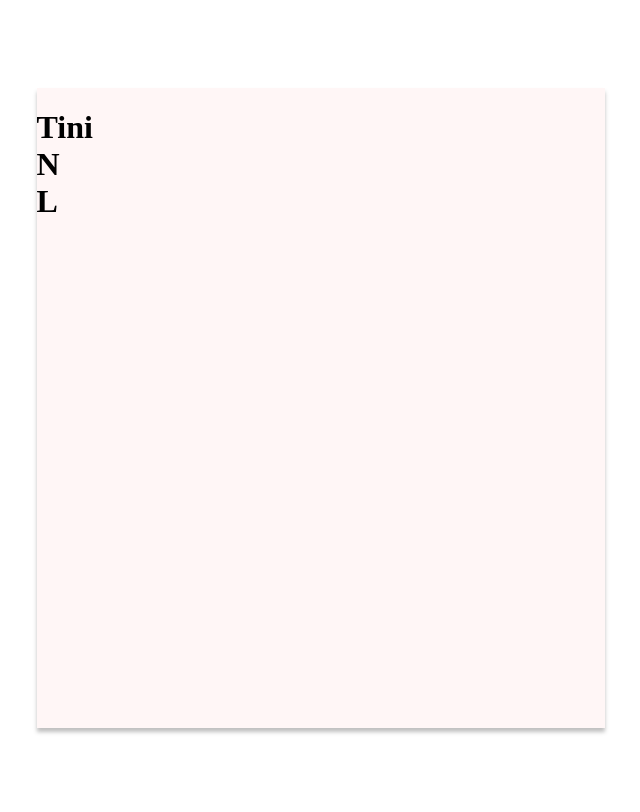
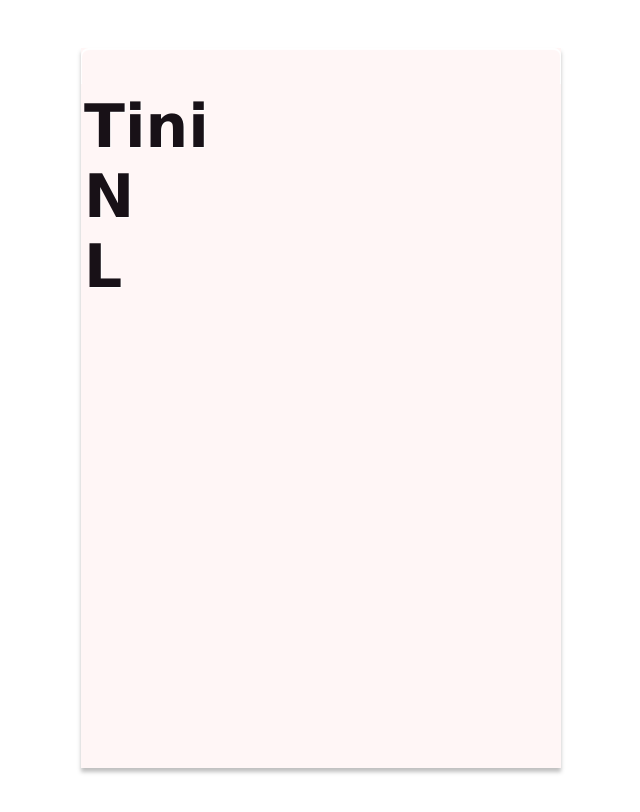
Before and after one commit to ttinyt/ttinyt.github.io, a plain HTML site: page index.html in a window 1280 px wide. Shown: the whole page, without its empty margins (319-959 px from the left). Drawn offline with Linux system fonts and the light colour scheme.

Commit message:
Adjusting cover width and height, as well as heading with size and style

```diff
--- a/styles.css
+++ b/styles.css
@@ -4,12 +4,26 @@
     justify-content: center;
     align-items: center;
     height: 100vh;
-    background: #ffffff;
+    margin-top: 5px;
+    background: transparent;
 }
 
 .cover {
-    width: 45%;
-    height: 80%;
+    width: 30em;
+    height: 45em;
     background: #FFF6F6;
     box-shadow: 0 4px 4px 0 rgba(0, 0, 0, 0.25);
 }
+
+.heading {
+    padding: 3px 5px 3px 3px;
+    border-top-left-radius: 8px;
+    border-top-right-radius: 7px;
+    font-size: 30px;
+    text-shadow: 1px 1px #ffffff;
+    height: 30px;
+    box-shadow: white 0 1px 1px 1px inset;
+    color: #181117;
+    font-weight: normal;
+    font-family: Verdana, Geneva, Tahoma, sans-serif;
+}
```
